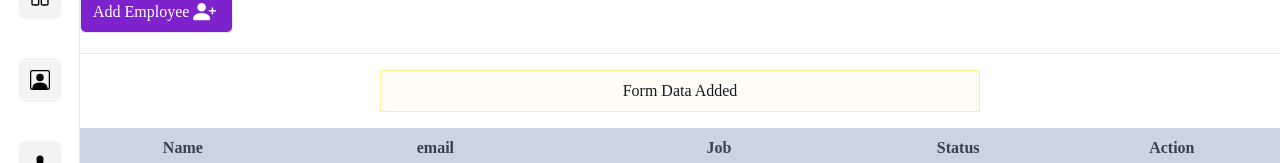
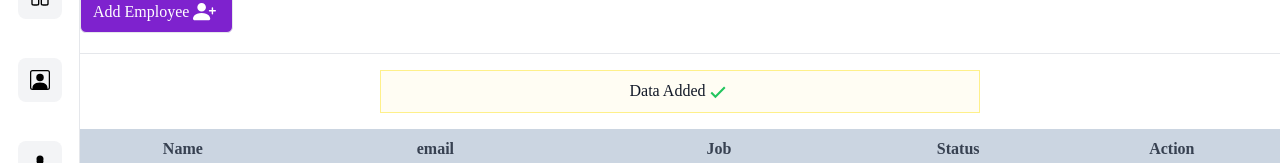
Before and after one commit to LynlynDev/iuc_be2, a Next.js app: page / in a window 1280 px wide. Both pictures are taken after a click on the radio button "Active". Shown: the part 125-288 px from the top of the page. Built offline with nearby package versions, Linux system fonts and the light colour scheme.

Commit message:
Avancement

```diff
--- a/src/components/form.js
+++ b/src/components/form.js
@@ -19,7 +19,7 @@ const Form = () => {
     console.log(formData)
     }
 
-    if(Object.keys(formData).length>0)return <Success></Success>
+    if(Object.keys(formData).length>0)return <Success message={"Data Added"}></Success>
 
 
   return (
--- a/src/components/success.js
+++ b/src/components/success.js
@@ -1,11 +1,12 @@
 import React from 'react'
+import { BiCheck } from 'react-icons/bi';
 
 
-const Success = () =>   {
+const Success = ({message}) =>   {
     return (
         <div className='success container mx-auto'>
             <div className='flex justify-center mx-auto border border-yellow-200 bg-yellow-400 w-3/6 text-gray-900 text-md my-4 py-2 text-center bg-opacity-5'>
-                Form Data Added
+            {message}<BiCheck size={25} color={"rgb(34,197,94)"}/>
             </div>
 
         </div>
```
